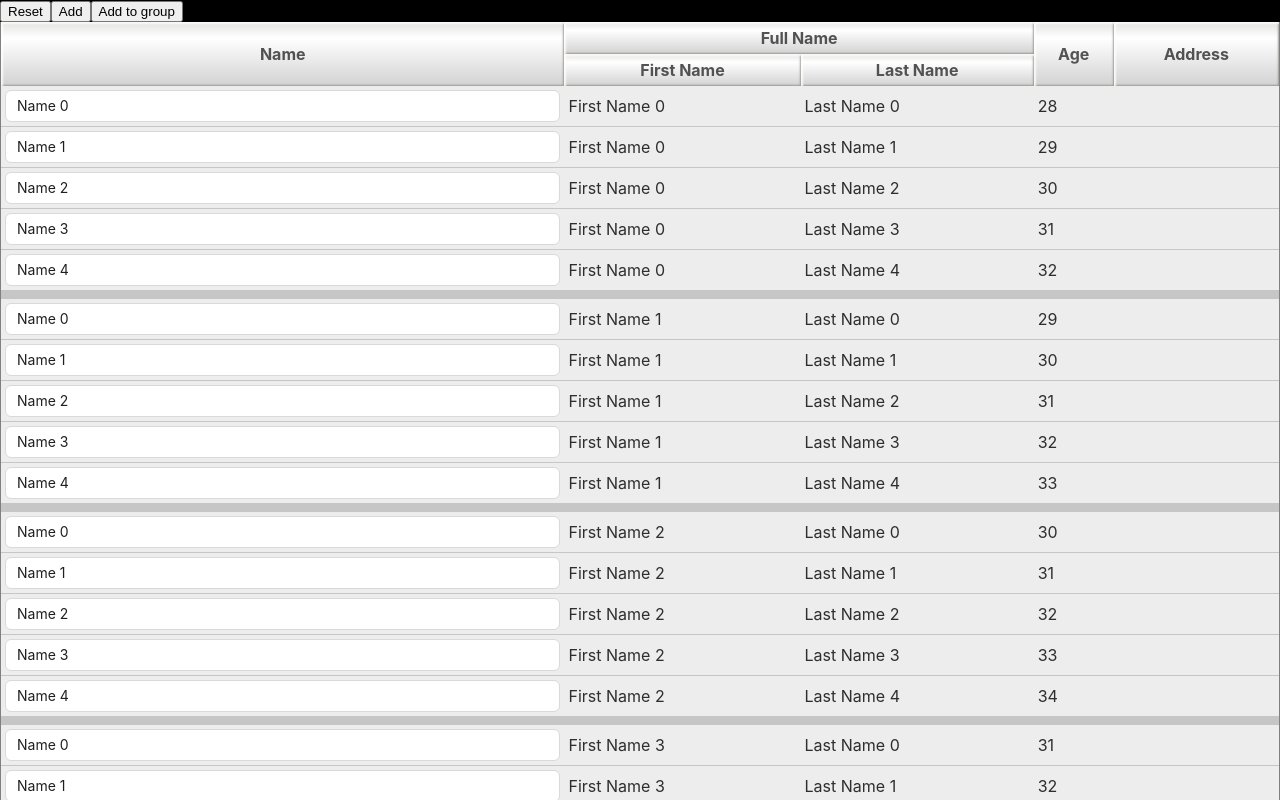
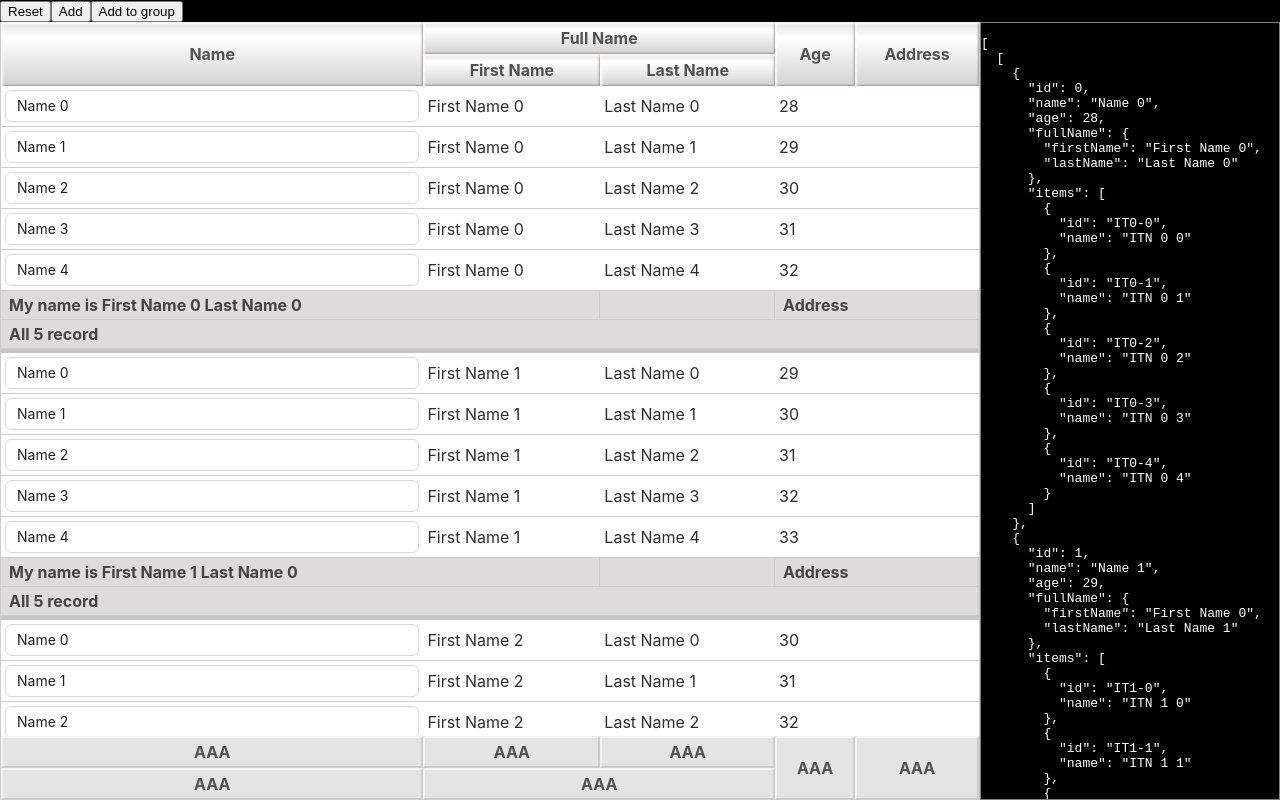
Before and after one commit to jorenlai/jrsymphony, a React (Create React App) app: page /table in a window 1280 px wide. Built offline with nearby package versions, Linux system fonts and the light colour scheme.

Commit message:
JRTable styled

```diff
--- a/src/AppTable.js
+++ b/src/AppTable.js
@@ -111,7 +111,7 @@ function AppTable() {
 					}
 				}
 			]}
-			XgroupFooter={[
+			groupFooter={[
 				[
 					{label:'Name',colSpan:2
 						,render({groupData}){
@@ -129,6 +129,31 @@ function AppTable() {
 					}
 				]
 			]}
+
+			footColumns={[
+				[
+					{label:'Name',xcolSpan:2
+						,render({groupData}){
+							return `My name is ${groupData?.[0]?.fullName?.firstName} ${groupData?.[0]?.fullName?.lastName}  `
+						}
+					}
+					,{label:'Address',xcolSpan:4}
+					,{label:'Address',xcolSpan:4}
+					,{label:'Address',rowSpan:4}
+					,{label:'Address',rowSpan:4}
+				]
+				,[
+					{label:'Name',xcolSpan:2
+						,render({groupData}){
+							return `My name is ${groupData?.[0]?.fullName?.firstName} ${groupData?.[0]?.fullName?.lastName}  `
+						}
+					}
+					,{label:'2',colSpan:2}
+				]
+
+			]}
+
+
 			columns={[
 
 				{name:'name',label:'Name',type:JRInput}
@@ -152,13 +177,15 @@ function AppTable() {
 			// 	})
 			// 	return <div>start</div>
 			// }}
-			// left={function({setStyle}){
-			// 	setStyle({
-			// 		flexBasis:'200px'
-			// 		,border:'1px solid green'
-			// 	})
-			// 	return <div>I am Left</div>
-			// }}
+			right={function({setStyle}){
+				po('left this ',this)
+				setStyle({
+					flexBasis:'300px'
+					,border:'1px solid gray'
+					,overflow: 'overlay'
+				})
+				return <pre>{JSON.stringify(this.getValue(),null,2)}</pre>
+			}}
 			Xheader={function({setStyle}){
 				setStyle({
 					border:'1px solid blue'
--- a/src/jrs/JRTable/JRTable.jsx
+++ b/src/jrs/JRTable/JRTable.jsx
@@ -2,7 +2,7 @@ import styled from "styled-components";
 import { useMemo } from "react";
 import JRSubmit from "../JRSubmit";
 import { po } from "../JRUtils";
-import { THead } from "./THead";
+import { TFoot, THead } from "./THead";
 import { TBodies } from "./TBodies";
 import { StyledJRTable } from "./StyledJRTable";
 import JRFields from "../JRFields/JRFields";
@@ -149,24 +149,16 @@ export default class JRTable extends JRFrame {
         >
             <table className={'jr-table-table'}>
                 <TBodies
+                    table={this}
                     leafColumns={this.state.leafColumns}
-                    dataSource={this.getDataSource()}
-                    table={this}
-                    isGroup={true}
-
-                    onRowClick={this.props.onRowClick}
-
                     groupHeader={this.props.groupHeader}
                     groupFooter={this.props.groupFooter}
+
+                    dataSource={this.getDataSource()}
+                    isGroup={true}
+                    onRowClick={this.props.onRowClick}
                 />
-                {/* <tfoot>
-                    <tr>
-                        <th>TFooter</th>
-                        <th>TFooter</th>
-                        <th>TFooter</th>
-                        <th>TFooter</th>
-                    </tr>
-                </tfoot> */}
+                <TFoot columns={this.props.footColumns} deep={this.props.footColumns?.length} />
                 <THead
                     columns={this.state.columns}
                     leafColumns={this.state.leafColumns}
--- a/src/jrs/JRTable/StyledJRTable.jsx
+++ b/src/jrs/JRTable/StyledJRTable.jsx
@@ -1,9 +1,11 @@
 import styled from "styled-components";
 
 export const StyledJRTable=styled.div`
+    --row-bd-color:#cccccc;
+    --row-b-color:#ffffff;
     background: #ededed;
-    border-left:1px solid gray;
-    border-right:1px solid gray;
+    border-left:1px solid var(--row-bd-color);
+    border-right:1px solid var(--row-bd-color);
 
     display:flex;
     flex-direction: column;
@@ -21,12 +23,10 @@ export const StyledJRTable=styled.div`
         align-items: center;
     }
 
-
-
     &.row-highlightable{
         tbody{
             tr:not(.jr-group-header,.jr-group-footer):hover{
-                background:#ffffff;
+                background:#ededed;
                 cursor: pointer;
                 transition:  background-color .8s;
                 td{
@@ -39,6 +39,10 @@ export const StyledJRTable=styled.div`
     }
 
     table{
+        min-width:100%;
+        width: max-content;
+        border-spacing: 0;
+
         thead{
             position: sticky;
             top: 0;
@@ -57,31 +61,43 @@ export const StyledJRTable=styled.div`
             position: sticky;
             bottom: 0;
 
+            tr:nth-child(1){
+                th{
+                    Xborder-top:1px solid var(--row-bd-color);
+                }
+            }
+            th:nth-child(1){
+                Xborder-left:1px solid var(--row-bd-color);
+            }
             th{
                 height:32px;
                 padding: 4px;
-                background: #ebecec;
-                Xbackground: linear-gradient(180deg, rgba(227, 227, 226, 1) 0%, rgba(255, 255, 255, 1) 25%, rgba(210, 210, 210, 1) 100%);
-                box-shadow: 2px 2px 2px 0 #ffffffd6 inset, -1px -1px 2px 0px #8a847dbf inset;
+                background: #e4e4e4;
+                xbackground: linear-gradient(180deg, rgba(227, 227, 226, 1) 0%, rgba(255, 255, 255, 1) 25%, rgba(210, 210, 210, 1) 100%);
+                xbox-shadow: 2px 2px 2px 0 #ffffffd6 inset, -1px -1px 2px 0px #8a847dbf inset;
                 color: #525252;
                 white-space: nowrap;
+
+                border-left:2px solid #f4f4f4;
+                border-top:2px solid #f4f4f4;
+                border-right:2px solid var(--row-bd-color);
+                border-bottom:2px solid var(--row-bd-color);
             }
         }
 
         tbody{
             tr{
-                background:#ededed;
+                background:var(--row-b-color);
+                a:#ededed;
                 th{
                     color:#444444;
                 }
                 td{
-                    border-bottom: 1px solid #c6c6c6;
+                    border-bottom: 1px solid var(--row-bd-color);
                     color:#2e2e2e;
                     padding: 4px;
                 }
             }
-
-
 
             tr.jr-group-header
             ,tr.jr-group-footer{
@@ -89,26 +105,12 @@ export const StyledJRTable=styled.div`
                 background:#dddbdb;
 
                 th{
-                    border-bottom: 1px solid #c6c6c6;
-                    border-right: 1px solid #c6c6c6;
+                    border-bottom: 1px solid var(--row-bd-color);
+                    border-right: 1px solid var(--row-bd-color);
                     padding: 4px 8px;
                 }
             }
         }
-
-
-
-
-        XXtable-layout: fixed;
-        min-width:100%;
-        width: max-content;
-
-        border-spacing: 0;
-        XXborder:1px solid gray;
-
-
-
-
     }
 
 
--- a/src/jrs/JRTable/TBodies.jsx
+++ b/src/jrs/JRTable/TBodies.jsx
@@ -4,12 +4,12 @@ import styled from "styled-components"
 
 const StyledSeparator=styled.tbody`
     th{
-        height:8px;
+        height:4px;
         background:#c6c6c6;
     }
 `
 const Separator=({length,children})=>{
-    return <StyledSeparator>
+    return <StyledSeparator className={'separator'}>
         <tr>
             <th colSpan={length}>{children}</th>
         </tr>
--- a/src/jrs/JRTable/THead.jsx
+++ b/src/jrs/JRTable/THead.jsx
@@ -50,3 +50,46 @@ export const THead=({columns,leafColumns})=>{
         <Colgroup leafColumns={leafColumns}/>
     </>
 }
+
+
+
+
+
+
+
+const FootThs=({table,groupData,groupIndex,deep,columns,rowIndex})=>{
+    return columns?.map(({type,render,...column},colIndex)=>{
+        // let content
+        // if(type){
+        //     content='type'
+        // }else if(render){
+
+        //     content=render?.bind(table)({groupData,groupIndex,ths:111})
+        // }else{
+        //     content=column.label
+        // }
+
+        return <th
+            // key={colIndex}
+            colSpan={column.colSpan}
+            rowSpan={column.rowSpan}
+        >
+            AAA
+        </th>
+    })
+}
+
+
+export const TFoot=({columns,leafColumns})=>{
+    const trs=columns?.map((rowColumn,rowIndex)=>{
+        return <tr key={rowIndex}>
+            <FootThs columns={rowColumn}/>
+            {/* <Ths deep={columns.length-1} rowColumn={rowColumn} rowIndex={rowIndex}/> */}
+        </tr>
+    })
+    return <>
+        <tfoot>
+            {trs}
+        </tfoot>
+    </>
+}
```
